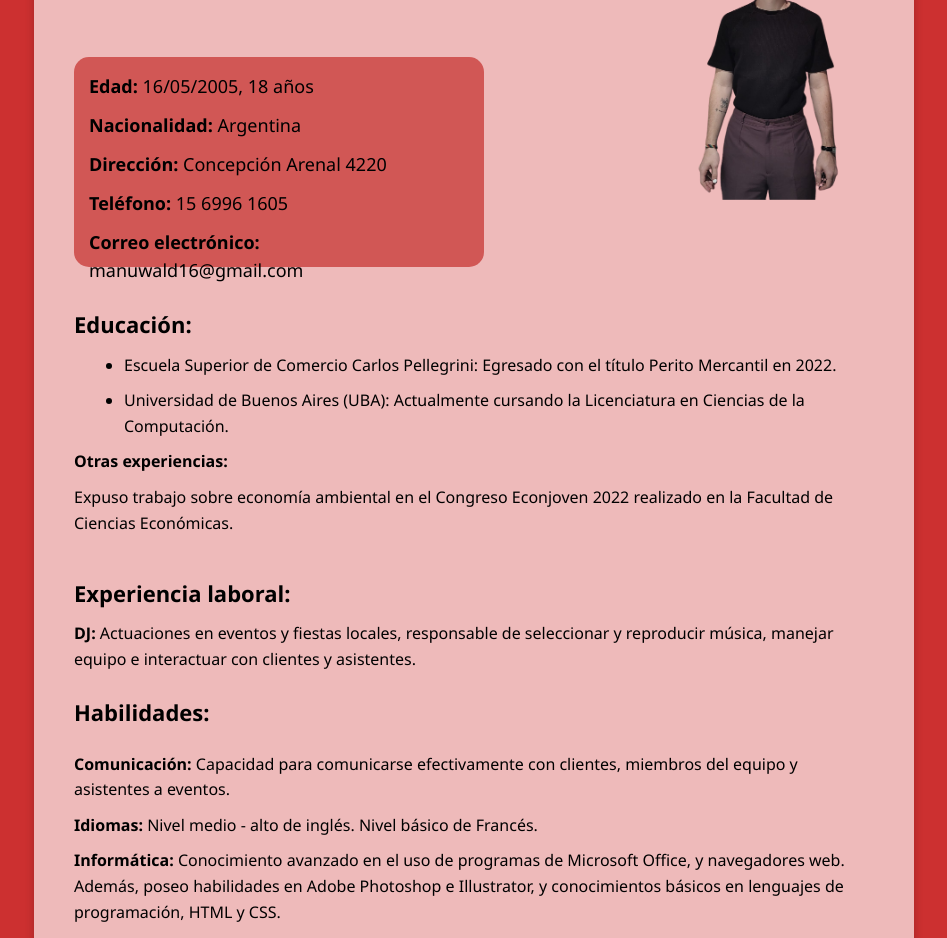
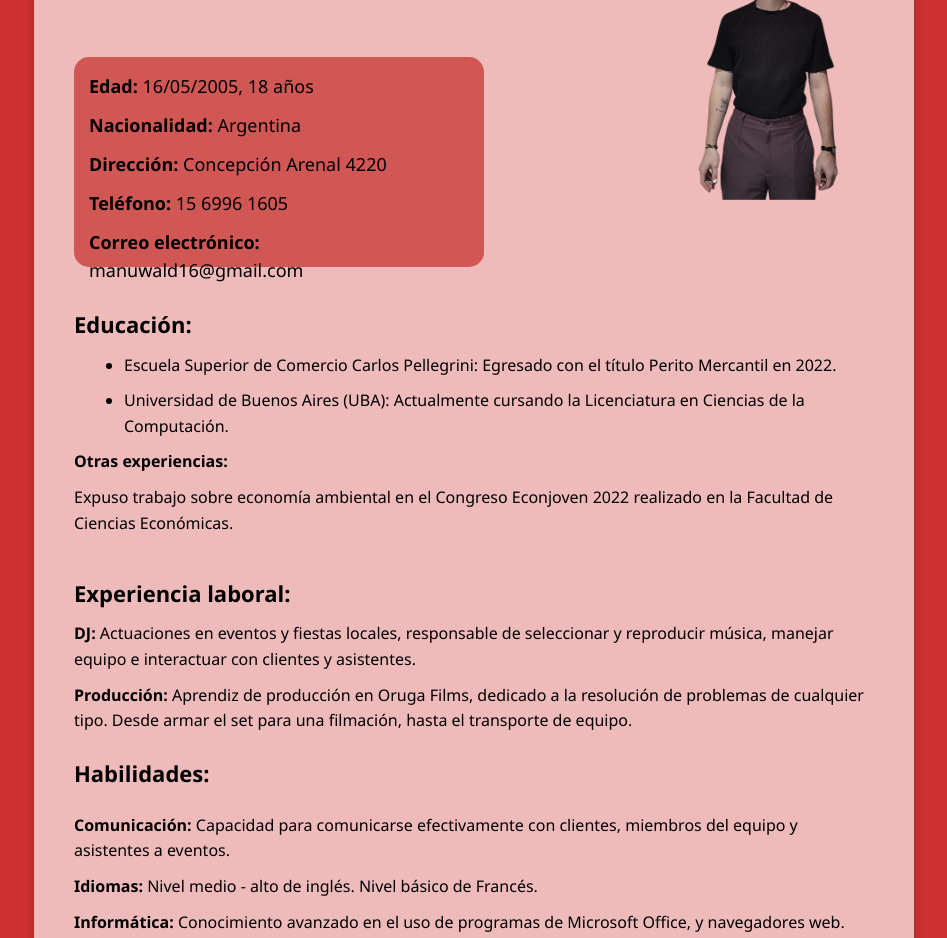
Before and after one commit to wald16/wald16.github.io, a plain HTML site: page index.html in a window 1280 px wide. Shown: the part 123-1061 px from the top of the page, without its empty margins (166-1113 px from the left). Drawn offline with Linux system fonts and the light colour scheme.

Commit message:
Update index.html
nashe

```diff
--- a/index.html
+++ b/index.html
@@ -43,6 +43,9 @@
         <li>
           <span class="bold">DJ:</span> Actuaciones en eventos y fiestas locales, responsable de seleccionar y reproducir música, manejar equipo e interactuar con clientes y asistentes.
         </li>
+        <li>
+          <span class="bold">Producción:</span> Aprendiz de producción en Oruga Films, dedicado a la resolución de problemas de cualquier tipo. Desde armar el set para una filmación, hasta el transporte de equipo.
+        </li>
       </ul>
       <h3 style="font-size: 22px" ;>Habilidades:</h3>
       <ul>
```
